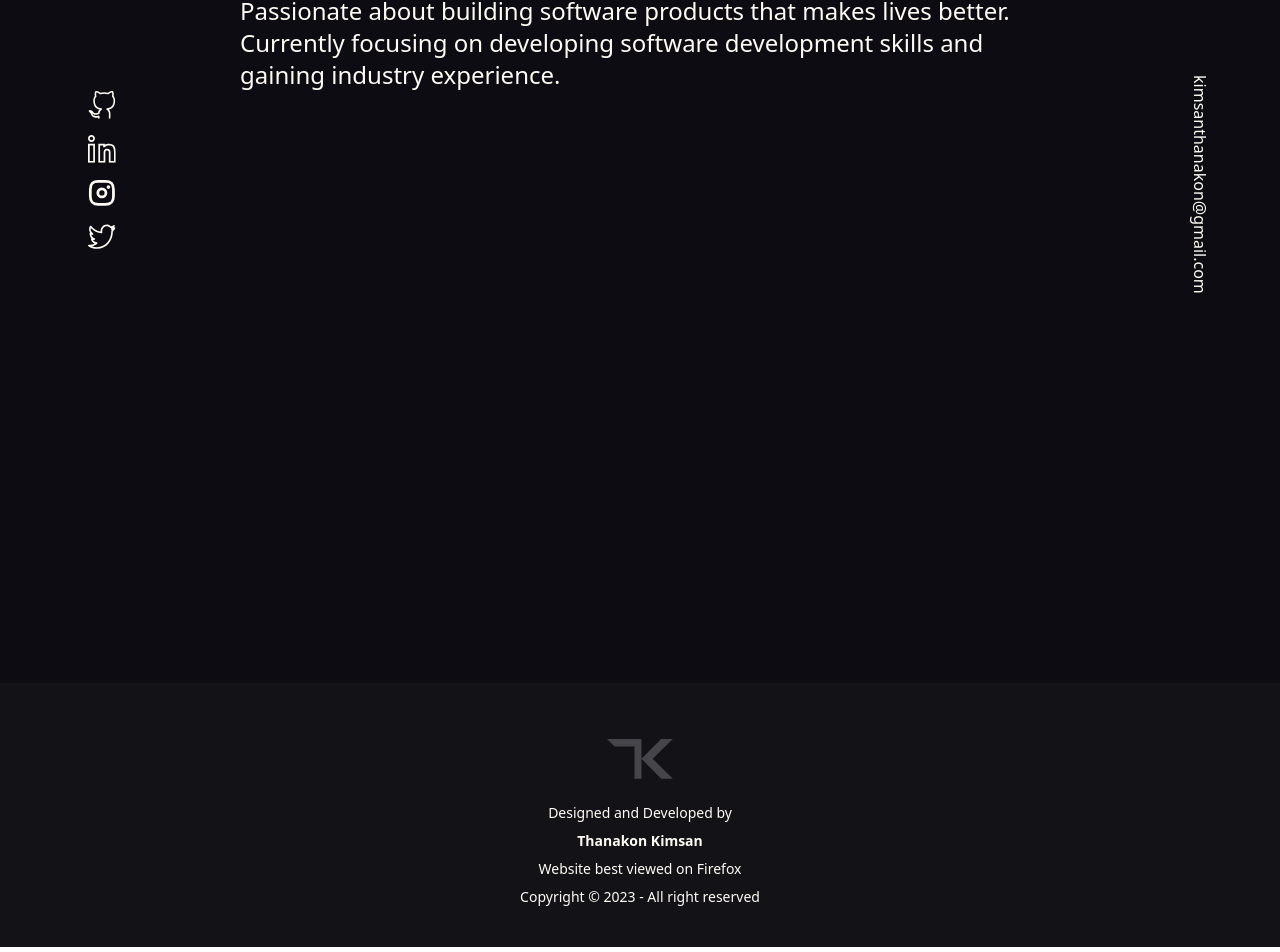
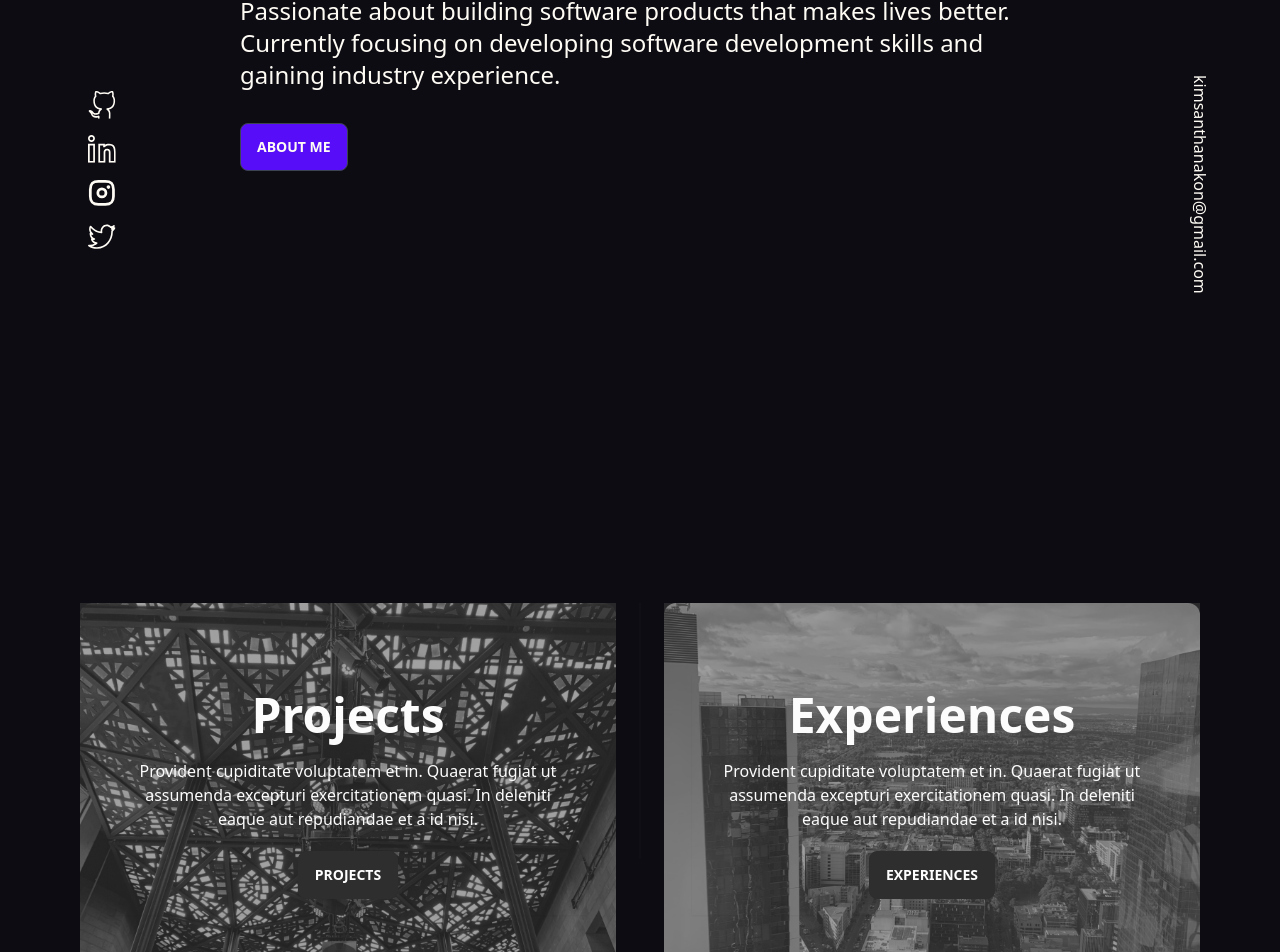
Before and after one commit to konfucius1/portfolio-website, a React (Vite) app: page / in a window 1280 px wide. Shown: the part 437-1389 px from the top of the page. Built offline with nearby package versions, Linux system fonts and the light colour scheme.

Commit message:
added handlelink click and hero page extensions

```diff
--- /dev/null
+++ b/src/components/Divider.jsx
@@ -0,0 +1,20 @@
+import React from 'react';
+import HeroImage from './HeroImage';
+import ProjectBG from '../assets/background-photos/projects-bg.jpg';
+import ExperienceBG from '../assets/background-photos/experience-bg.jpg';
+
+const Divider = () => {
+  return (
+    <div className="flex flex-col w-full lg:flex-row px-20 py-8">
+      <div className="grid flex-grow md:h-64 card bg-base-300 rounded-box place-items-center">
+        <HeroImage image={ProjectBG} name="Projects" />
+      </div>
+      <div className="divider lg:divider-horizontal"></div>
+      <div className="grid flex-grow md:h-64 card bg-base-300 rounded-box place-items-center">
+        <HeroImage image={ExperienceBG} name="Experiences" />
+      </div>
+    </div>
+  );
+};
+
+export default Divider;
--- a/src/components/Footer.jsx
+++ b/src/components/Footer.jsx
@@ -3,7 +3,7 @@ import logo from '../assets/tk-logo-grey.svg';
 
 const Footer = () => {
   return (
-    <footer className="footer footer-center p-10 bg-neutral-800 bg-opacity-25 text-off-white hidden md:block">
+    <footer className="footer footer-center p-10 bg-neutral-800 bg-opacity-25 text-off-white md:block">
       <div>
         <img src={logo} alt="Logo" className="h-10 my-4" />
         <p className="font-light">
--- a/src/components/Hero.jsx
+++ b/src/components/Hero.jsx
@@ -3,7 +3,7 @@ import { TypeAnimation } from 'react-type-animation';
 
 const Hero = () => {
   return (
-    <div id="centre" className="px-8 sm:px-16 sm:mx-16 md:px-8 md:mx-8">
+    <div id="centre" className="px-8 sm:px-16 sm:mx-16 md:px-8 md:mx-8 pb-20">
       <h2 className="font-satoshi text-base sm:text-4xl font-medium text-[#BBC8FF]">
         {' '}
         Hello world, my name is{' '}
@@ -21,11 +21,12 @@ const Hero = () => {
           className="text-[#BBC8FF]"
         />
       </p>
-      <p id="hero-paragraph" className="py-4 text-l sm:text-2xl">
+      <p id="hero-paragraph" className="py-4 text-l sm:text-2xl ">
         Passionate about building software products that makes lives better.
         Currently focusing on developing software development skills and gaining
         industry experience.
       </p>
+      <button className="btn bg-primary text-off-white mt-4">About Me</button>
     </div>
   );
 };
--- /dev/null
+++ b/src/components/HeroImage.jsx
@@ -0,0 +1,27 @@
+import React from 'react';
+
+const HeroImage = ({ image, name }) => {
+  return (
+    <div
+      className="hero h-96 rounded-xl filter grayscale hover:grayscale-0"
+      style={{
+        backgroundImage: `url(${image})`,
+      }}
+    >
+      <div className="hero-overlay bg-opacity-50 "></div>
+      <div className="hero-content text-center text-off-white shadow-sm">
+        <div className="max-w-md">
+          <h1 className="mb-5 text-5xl font-bold">{name}</h1>
+          <p className="mb-5">
+            Provident cupiditate voluptatem et in. Quaerat fugiat ut assumenda
+            excepturi exercitationem quasi. In deleniti eaque aut repudiandae et
+            a id nisi.
+          </p>
+          <button className="btn btn-primary">{name}</button>
+        </div>
+      </div>
+    </div>
+  );
+};
+
+export default HeroImage;
--- a/src/components/Navbar.jsx
+++ b/src/components/Navbar.jsx
@@ -14,6 +14,10 @@ const Navbar = () => {
   ];
 
   let [open, setOpen] = useState(false);
+
+  const handleLinkClick = () => {
+    setOpen(false);
+  };
 
   return (
     <div className="shadow-md w-full fixed top-0 left-0 z-10">
@@ -38,6 +42,7 @@ const Navbar = () => {
             <li key={link.link} className="md:ml-8 text-l md:my-0 my-7">
               <Link
                 to={link.link}
+                onClick={handleLinkClick}
                 className="text-off-white hover:text-primary-blue duration-500"
               >
                 {link.name}
--- a/src/pages/Home.jsx
+++ b/src/pages/Home.jsx
@@ -2,15 +2,19 @@ import LeftBar from '../components/LeftBar';
 import RightBar from '../components/RightBar';
 import MobileSocial from '../components/MobileSocial';
 import Hero from '../components/Hero';
+import Divider from '../components/Divider';
 
 const Home = () => {
   return (
-    <div className="flex sm:flex bg-dark px-4 pt-16 sm:px-20 sm:pt-24 relative z-1">
-      <LeftBar />
-      <Hero />
-      <RightBar />
-      <MobileSocial />
-    </div>
+    <>
+      <div className="flex sm:flex bg-dark px-4 pt-16 sm:px-20 sm:pt-24 relative z-1">
+        <LeftBar />
+        <Hero />
+        <RightBar />
+        {/* <MobileSocial /> */}
+      </div>
+      <Divider />
+    </>
   );
 };
 
```
Also changed, not shown: src/assets/background-photos/experience-bg.jpg (added), src/assets/background-photos/projects-bg.jpg (added).
